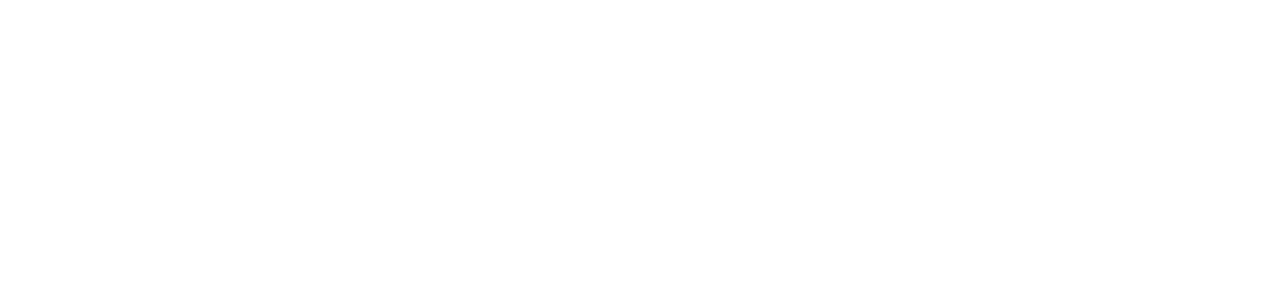
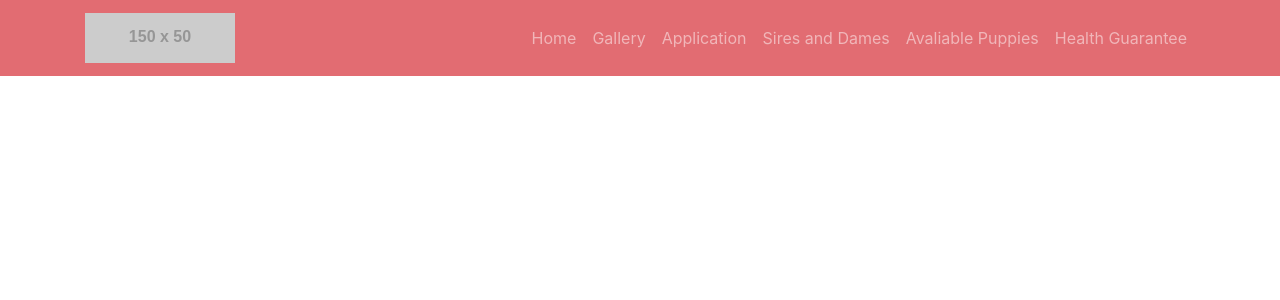
Before and after one commit to benklinton/Soffe-Doodles, a React (Create React App) app: page /health in a window 1280 px wide. Shown: the top 300 px of the page. Built offline with nearby package versions, Linux system fonts and the light colour scheme.

Commit message:
created health guarentee page

```diff
--- a/src/App.js
+++ b/src/App.js
@@ -5,6 +5,7 @@ import Application from './pages/Application';
 import { BrowserRouter as Router, Route, Switch } from 'react-router-dom';
 import Sires_and_Dames from './pages/Sires_and_Dames';
 import Litters from './pages/Litters';
+import Health from './pages/Health';
 
 function App() {
     return(
@@ -17,6 +18,7 @@ function App() {
                     <Route path = '/application' component={Application}/>
                     <Route path = '/sires-dames' component={Sires_and_Dames}/>
                     <Route path = '/avaliable-puppies' component={Litters}/>
+                    <Route path = '/health' component={Health}/>
                 </Switch>
             </Router>
         </>
--- a/src/components/navbar/index.js
+++ b/src/components/navbar/index.js
@@ -35,6 +35,9 @@ function Navigation() {
               <Nav.Item>
                 <Nav.Link href="/avaliable-puppies">Avaliable Puppies</Nav.Link>
               </Nav.Item>
+              <Nav.Item>
+                <Nav.Link href="/health">Health Guarantee</Nav.Link>
+              </Nav.Item>
             </Router>
           </ul>
         </Navbar.Collapse>
--- /dev/null
+++ b/src/pages/Health.js
@@ -0,0 +1,13 @@
+import { render } from '@testing-library/react';
+import React from 'react';
+import Footer from '../components/footer';
+import Navigation from '../components/navbar';
+
+
+function Health () {
+    return (
+        <Navigation/>
+    )
+}
+
+export default Health;
```
